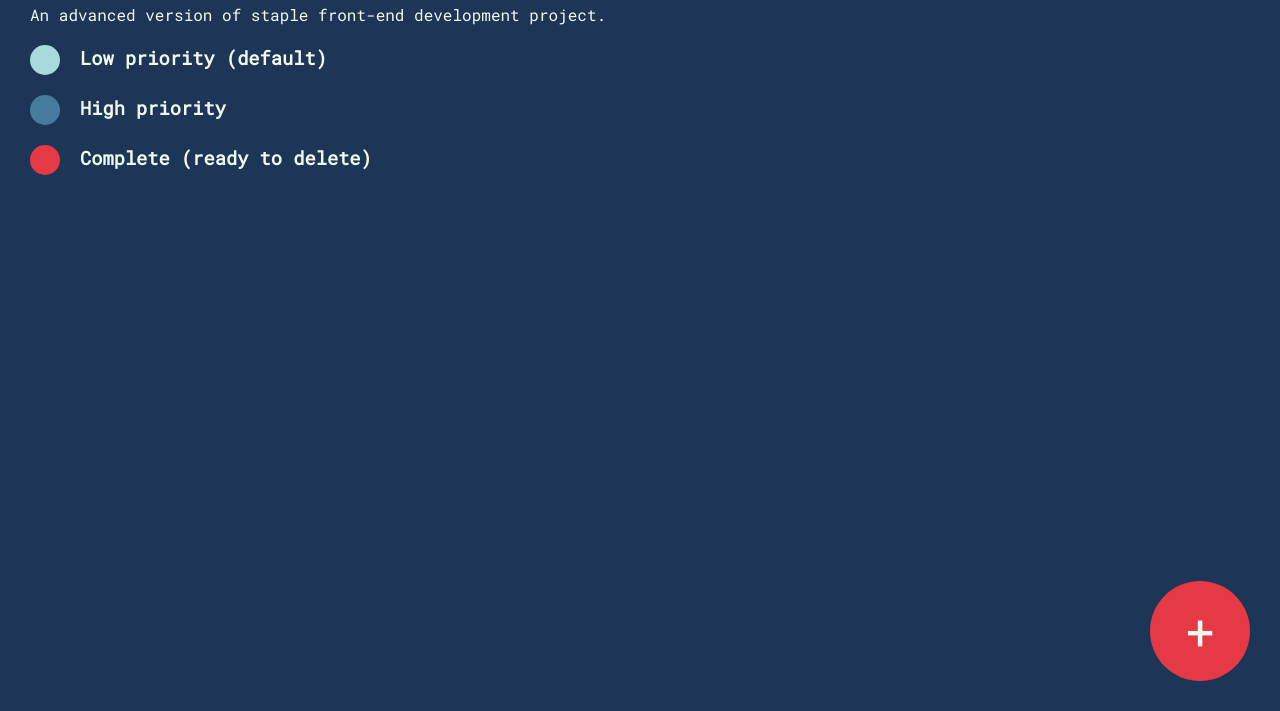
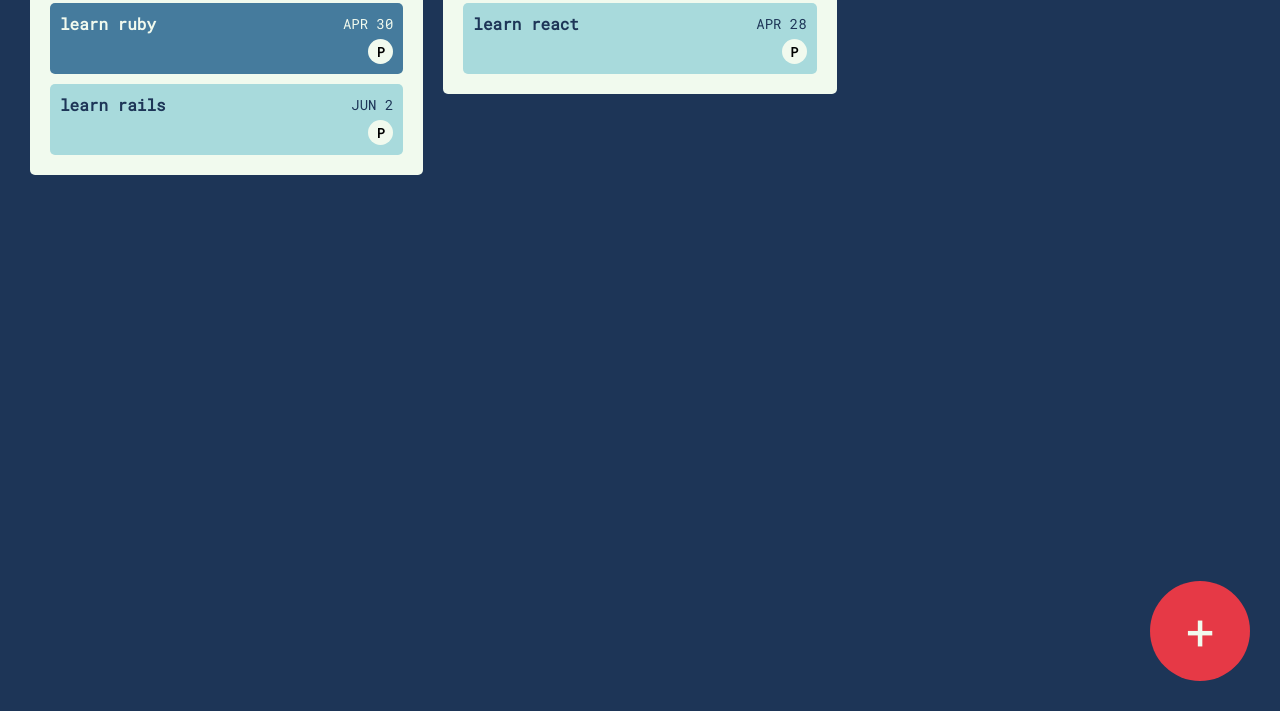
Before and after one commit to NirvaanBal/to-do, a website built with webpack: page dist/index.html in a window 1280 px wide. Shown: the part 89-800 px from the top of the page. Built offline with nearby package versions, Linux system fonts and the light colour scheme.

Commit message:
Add button to toggle priority of a task

```diff
--- a/src/index.js
+++ b/src/index.js
@@ -7,9 +7,38 @@ import overlay from './layout/overlay';
 import createTodo from './create/createTodo';
 import todoObj from './create/todoObj';
 import readTodos from './read/readTodos';
+import updatePriority from './update/updatePriority';
 
 // app state
-const todos = {};
+const todos = {
+  ruby: [
+    {
+      id: 1,
+      title: 'learn ruby',
+      description: 'i am learning ruby',
+      dueDate: 'apr 30',
+      priority: 'high',
+      project: 'ruby',
+    },
+    {
+      id: 2,
+      title: 'learn rails',
+      description: 'i will learn ruby on rails',
+      dueDate: 'jun 2',
+      priority: 'low',
+      project: 'ruby',
+    },
+  ],
+  'due tasks': [
+    {
+      id: 3,
+      title: 'learn react',
+      description: 'Learning react...',
+      dueDate: 'apr 28',
+      priority: 'low',
+    },
+  ],
+};
 
 const main = () => {
   const root = document.querySelector('#root');
@@ -54,6 +83,24 @@ const main = () => {
     formContainer.style.transform = 'translateX(-360px)';
     e.target.style.display = 'none';
   });
+
+  /*************************
+   *
+   * TESTING
+   */
+  root.appendChild(readTodos(todos));
+
+  // toggle priority
+  const priorityBtns = document.querySelectorAll(
+    'button[data-action="priority"]'
+  );
+  priorityBtns.forEach((btn) => {
+    btn.addEventListener('click', (e) => {
+      const el = e.target.parentElement.parentElement;
+      el.classList.toggle('high');
+      updatePriority(el, todos);
+    });
+  });
 };
 
 main();
--- a/src/index.scss
+++ b/src/index.scss
@@ -150,8 +150,7 @@ button#show-form {
       }
 
       &:hover {
-        background-color: $base-color;
-        color: $text-color;
+        cursor: pointer;
       }
 
       &:last-child {
@@ -162,9 +161,37 @@ button#show-form {
         display: flex;
         justify-content: space-between;
         align-items: center;
+        gap: 10px;
 
         p {
           text-transform: uppercase;
+          font-size: 14px;
+        }
+      }
+
+      .actions {
+        margin-top: 5px;
+        display: flex;
+        justify-content: end;
+        align-items: center;
+        gap: 5px;
+
+        button {
+          width: 25px;
+          height: 25px;
+          border-radius: 20px;
+          font-weight: bold;
+          display: flex;
+          justify-content: center;
+          align-items: center;
+          text-transform: uppercase;
+          background-color: $text-color;
+          cursor: pointer;
+
+          &:hover {
+            background-color: $base-color;
+            color: $text-color;
+          }
         }
       }
     }
--- a/src/layout/intro.scss
+++ b/src/layout/intro.scss
@@ -1,6 +1,8 @@
 @import '../colors.scss';
 
 .intro {
+  display: none;
+
   p {
     margin-top: 20px;
   }
--- a/src/read/readTodos.js
+++ b/src/read/readTodos.js
@@ -1,3 +1,11 @@
+const actionBtn = (action, type) => {
+  const btn = document.createElement('button');
+  btn.textContent = type;
+  btn.setAttribute('data-action', action);
+
+  return btn;
+};
+
 const readTodos = (projects) => {
   const rootDiv = document.createElement('div');
   rootDiv.classList.add('projects');
@@ -13,6 +21,7 @@ const readTodos = (projects) => {
 
     for (let todo of projects[project]) {
       const todoDiv = document.createElement('div');
+      todoDiv.setAttribute('data-id', todo.id);
       todoDiv.classList.add('todo');
       projectDiv.appendChild(todoDiv);
 
@@ -30,6 +39,13 @@ const readTodos = (projects) => {
       const date = document.createElement('p');
       date.textContent = todo.dueDate;
       flexDiv.appendChild(date);
+
+      const actions = document.createElement('div');
+      actions.setAttribute('class', 'actions');
+      todoDiv.appendChild(actions);
+
+      const changePriorityBtn = actionBtn('priority', 'p');
+      actions.appendChild(changePriorityBtn);
     }
   }
 
--- /dev/null
+++ b/src/update/updatePriority.js
@@ -0,0 +1,13 @@
+const updatePriority = (element, projects) => {
+  const project = element.parentElement.firstChild.textContent;
+
+  for (let task of projects[project]) {
+    if (task.id === +element.dataset.id) {
+      if (task.priority === 'high') task.priority = 'low';
+      else task.priority = 'high';
+      return;
+    }
+  }
+};
+
+export default updatePriority;
```
